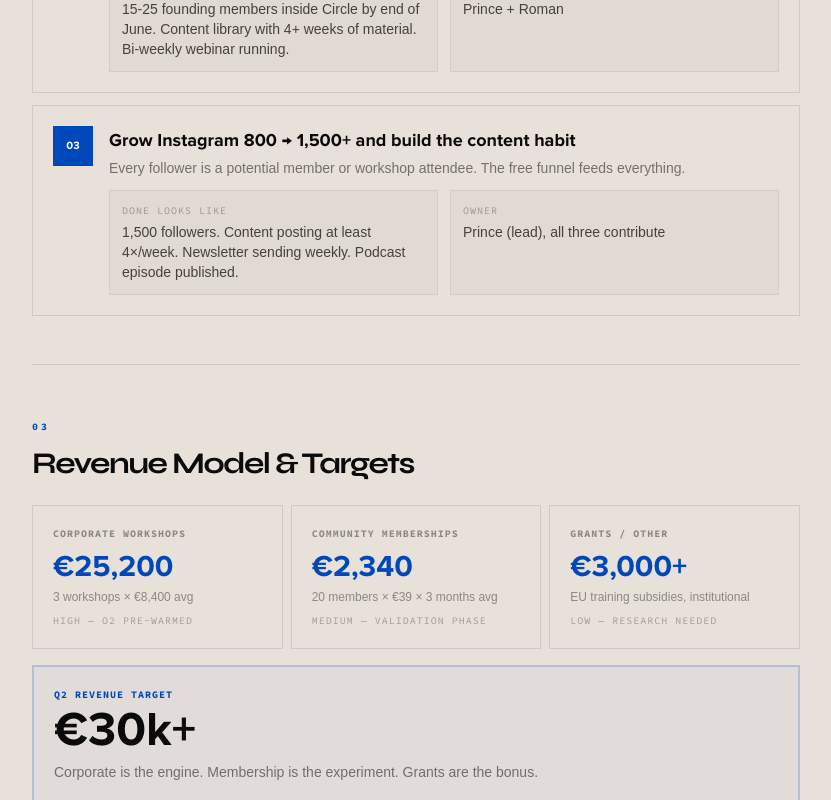
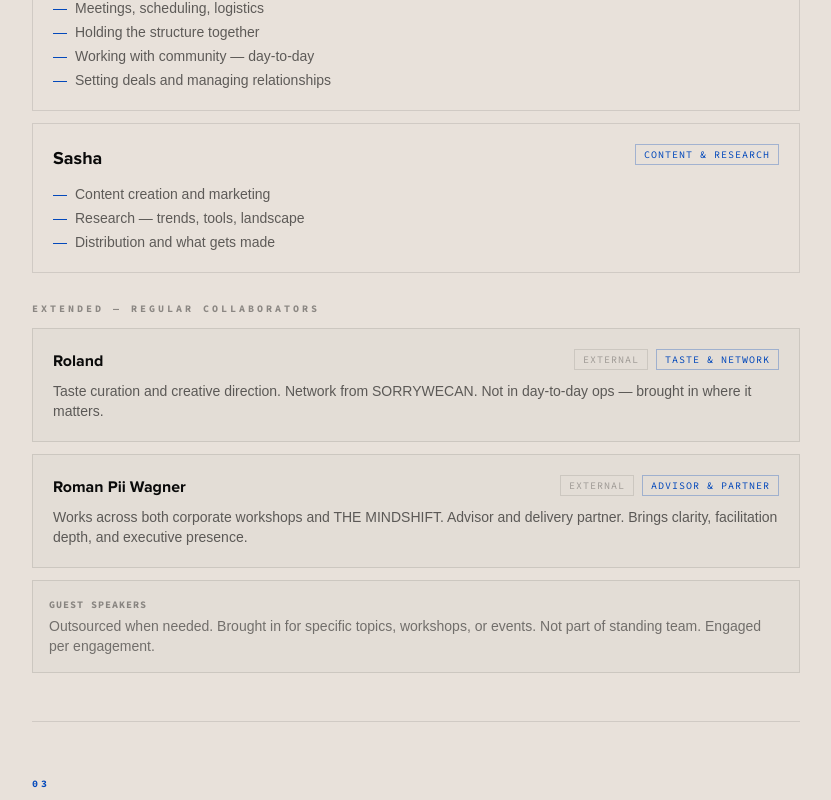
Before and after one commit to princeofwellness/researchlab, a Next.js app: page /lab/q2-overview in a window 1280 px wide. Shown: the part 1260-2060 px from the top of the page, without its empty margins (224-1055 px from the left). Built offline with nearby package versions, Linux system fonts and the light colour scheme; a web font is replaced by a local one.

Commit message:
q2-overview: add team structure section — core (Tiep/Andrea/Sasha), extended (Roland/Roman), guest speakers

```diff
--- a/src/app/lab/q2-overview/page.tsx
+++ b/src/app/lab/q2-overview/page.tsx
@@ -31,6 +31,7 @@ function Divider() {
 
 const changelog = [
     { date: "2026-04-14", note: "Initial version. Revenue model, content flywheel, platform launch plan, corporate pipeline, risks documented." },
+    { date: "2026-04-15", note: "Team structure added — core team, extended collaborators, external." },
 ]
 
 export default function Q2OverviewPage() {
@@ -65,9 +66,96 @@ export default function Q2OverviewPage() {
 
                     <Divider />
 
+                    {/* The Team */}
+                    <motion.div {...fade(0.05)}>
+                        <Label>02</Label>
+                        <SectionTitle>The Team</SectionTitle>
+
+                        <div className="space-y-3">
+                            {/* Core */}
+                            <p className="text-[10px] font-code-brand font-bold uppercase tracking-[0.3em] text-black/40">Core — 3 People</p>
+                            {[
+                                {
+                                    name: "Tiep Le Dinh",
+                                    handle: "Prince of Wellness",
+                                    role: "Vision & Output",
+                                    owns: ["Ideas and direction", "Face of Research Lab", "The thinking behind everything", "Content output — writing, speaking, presence", "Vision for where this goes"],
+                                },
+                                {
+                                    name: "Andrea",
+                                    handle: null,
+                                    role: "Production & Structure",
+                                    owns: ["Execution and follow-through", "Meetings, scheduling, logistics", "Holding the structure together", "Working with community — day-to-day", "Setting deals and managing relationships"],
+                                },
+                                {
+                                    name: "Sasha",
+                                    handle: null,
+                                    role: "Content & Research",
+                                    owns: ["Content creation and marketing", "Research — trends, tools, landscape", "Distribution and what gets made"],
+                                },
+                            ].map((p) => (
+                                <div key={p.name} className="p-5 border border-black/10">
+                                    <div className="flex items-start justify-between mb-3">
+                                        <div>
+                                            <p className="font-bold text-lg">{p.name}</p>
+                                            {p.handle && (
+                                                <p className="text-[10px] font-code-brand uppercase tracking-widest text-black/30 mt-0.5">{p.handle}</p>
+                                            )}
+                                        </div>
+                                        <span className="text-[10px] font-code-brand uppercase tracking-widest text-[#0047BB] border border-[#0047BB]/30 px-2 py-0.5 shrink-0 ml-4">{p.role}</span>
+                                    </div>
+                                    <ul className="space-y-1">
+                                        {p.owns.map((o, i) => (
+                                            <li key={i} className="flex gap-2 text-sm text-black/60">
+                                                <span className="text-[#0047BB] shrink-0">—</span>
+                                                {o}
+                                            </li>
+                                        ))}
+                                    </ul>
+                                </div>
+                            ))}
+
+                            {/* Extended */}
+                            <p className="text-[10px] font-code-brand font-bold uppercase tracking-[0.3em] text-black/40 pt-4">Extended — Regular Collaborators</p>
+                            {[
+                                {
+                                    name: "Roland",
+                                    role: "Taste & Network",
+                                    type: "External",
+                                    desc: "Taste curation and creative direction. Network from SORRYWECAN. Not in day-to-day ops — brought in where it matters.",
+                                },
+                                {
+                                    name: "Roman Pii Wagner",
+                                    role: "Advisor & Partner",
+                                    type: "External",
+                                    desc: "Works across both corporate workshops and THE MINDSHIFT. Advisor and delivery partner. Brings clarity, facilitation depth, and executive presence.",
+                                },
+                            ].map((p) => (
+                                <div key={p.name} className="p-5 border border-black/10 bg-black/[0.02]">
+                                    <div className="flex items-start justify-between mb-2">
+                                        <p className="font-bold">{p.name}</p>
+                                        <div className="flex items-center gap-2 shrink-0 ml-4">
+                                            <span className="text-[10px] font-code-brand uppercase tracking-widest text-black/30 border border-black/10 px-2 py-0.5">{p.type}</span>
+                                            <span className="text-[10px] font-code-brand uppercase tracking-widest text-[#0047BB] border border-[#0047BB]/30 px-2 py-0.5">{p.role}</span>
+                                        </div>
+                                    </div>
+                                    <p className="text-sm text-black/60">{p.desc}</p>
+                                </div>
+                            ))}
+
+                            {/* Outsourced */}
+                            <div className="p-4 border border-black/10 bg-black/[0.02]">
+                                <p className="text-[10px] font-code-brand font-bold uppercase tracking-widest text-black/40 mb-1">Guest Speakers</p>
+                                <p className="text-sm text-black/50">Outsourced when needed. Brought in for specific topics, workshops, or events. Not part of standing team. Engaged per engagement.</p>
+                            </div>
+                        </div>
+                    </motion.div>
+
+                    <Divider />
+
                     {/* Three Priorities */}
                     <motion.div {...fade(0.05)}>
-                        <Label>02</Label>
+                        <Label>03</Label>
                         <SectionTitle>Three Priorities — Ranked</SectionTitle>
                         <div className="space-y-3">
                             {[
@@ -122,7 +210,7 @@ export default function Q2OverviewPage() {
 
                     {/* Revenue */}
                     <motion.div {...fade(0.05)}>
-                        <Label>03</Label>
+                        <Label>04</Label>
                         <SectionTitle>Revenue Model & Targets</SectionTitle>
 
                         <div className="space-y-4">
@@ -194,7 +282,7 @@ export default function Q2OverviewPage() {
 
                     {/* Audience Growth */}
                     <motion.div {...fade(0.05)}>
-                        <Label>04</Label>
+                        <Label>05</Label>
                         <SectionTitle>Audience Growth</SectionTitle>
 
                         <div className="space-y-4">
@@ -263,7 +351,7 @@ export default function Q2OverviewPage() {
 
                     {/* Content Flywheel */}
                     <motion.div {...fade(0.05)}>
-                        <Label>05</Label>
+                        <Label>06</Label>
                         <SectionTitle>Content Flywheel</SectionTitle>
 
                         <div className="space-y-3">
@@ -330,7 +418,7 @@ export default function Q2OverviewPage() {
 
                     {/* Platform Launch */}
                     <motion.div {...fade(0.05)}>
-                        <Label>06</Label>
+                        <Label>07</Label>
                         <SectionTitle>Platform Launch Plan</SectionTitle>
 
                         <div className="space-y-3">
@@ -404,7 +492,7 @@ export default function Q2OverviewPage() {
 
                     {/* Corporate Pipeline */}
                     <motion.div {...fade(0.05)}>
-                        <Label>07</Label>
+                        <Label>08</Label>
                         <SectionTitle>Corporate Pipeline — Q2</SectionTitle>
 
                         <div className="space-y-3">
@@ -450,7 +538,7 @@ export default function Q2OverviewPage() {
 
                     {/* Risks */}
                     <motion.div {...fade(0.05)}>
-                        <Label>08</Label>
+                        <Label>09</Label>
                         <SectionTitle>Risks & What We Are Not Doing</SectionTitle>
 
                         <div className="space-y-4">
```
